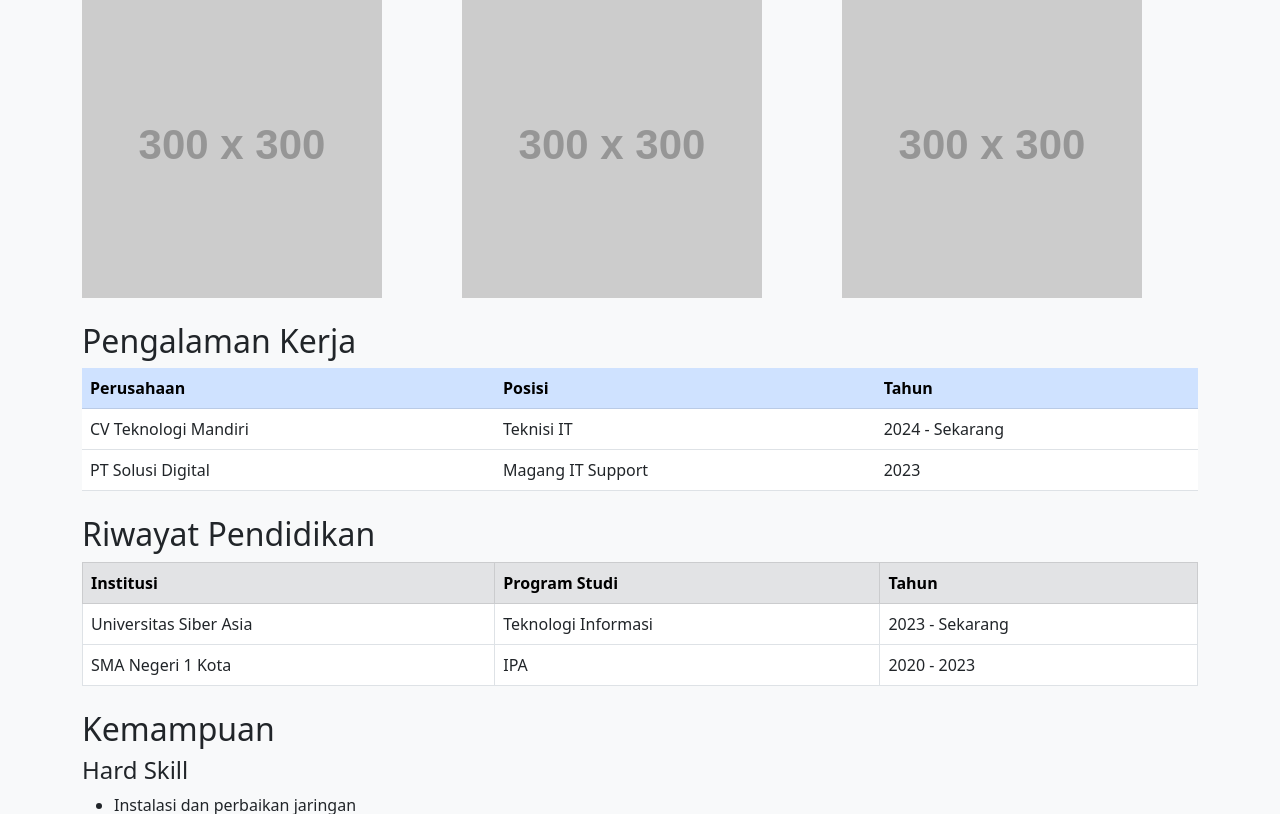
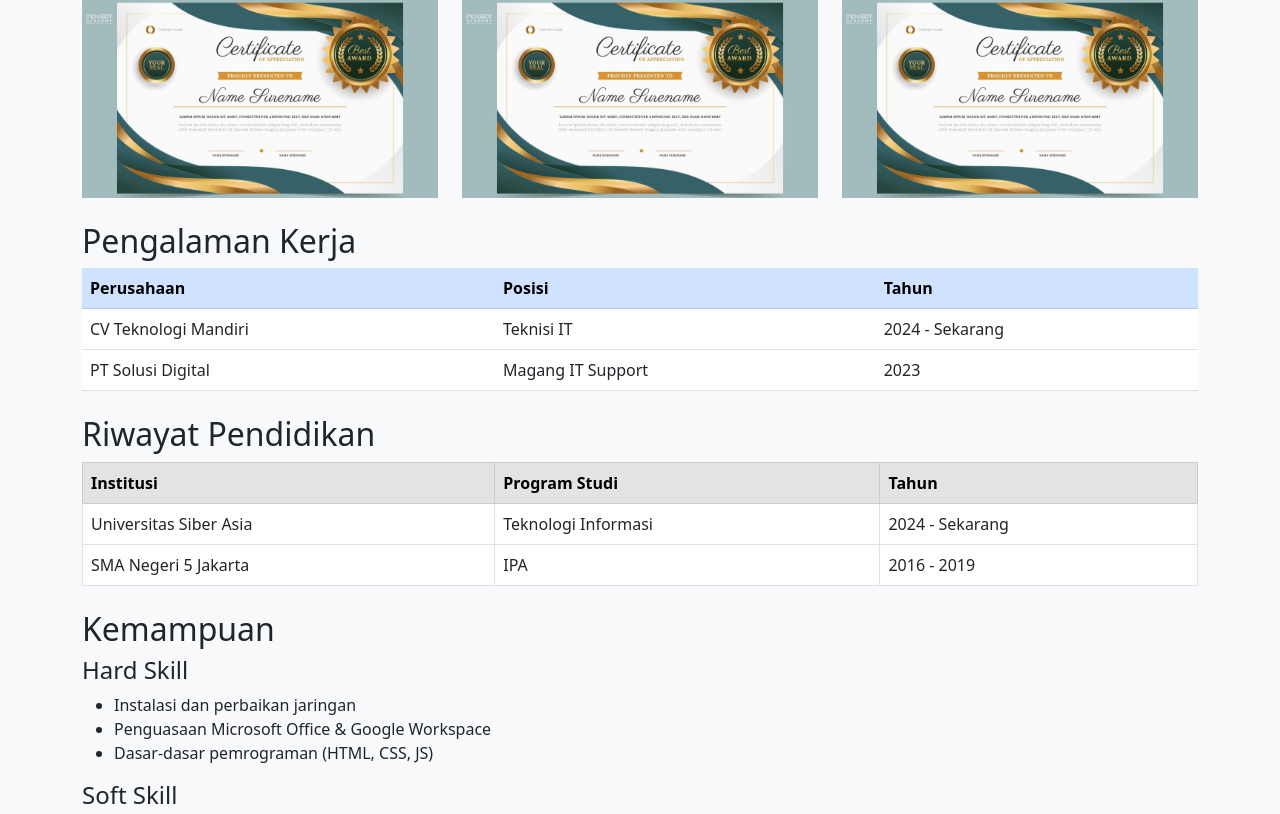
Before and after one commit to adriantoprabowo/PW1, a plain HTML site: page index.html in a window 1280 px wide. Shown: the part 549-1363 px from the top of the page. Drawn offline with nearby package versions, Linux system fonts and the light colour scheme; placeholder pictures from the web are drawn by us.

Commit message:
Update index.html

```diff
--- a/index.html
+++ b/index.html
@@ -39,13 +39,13 @@
         <h2>Galeri</h2>
         <div class="row">
             <div class="col-md-4">
-                <img src="https://via.placeholder.com/300" class="img-fluid" alt="Kegiatan 1">
+                <img src="piagam.jpg" class="img-fluid" alt="Kegiatan 1">
             </div>
             <div class="col-md-4">
-                <img src="https://via.placeholder.com/300" class="img-fluid" alt="Kegiatan 2">
+                <img src="piagam.jpg" class="img-fluid" alt="Kegiatan 2">
             </div>
             <div class="col-md-4">
-                <img src="https://via.placeholder.com/300" class="img-fluid" alt="Kegiatan 3">
+                <img src="piagam.jpg" class="img-fluid" alt="Kegiatan 3">
             </div>
         </div>
     </section>
@@ -91,12 +91,12 @@
                 <tr>
                     <td>Universitas Siber Asia</td>
                     <td>Teknologi Informasi</td>
-                    <td>2023 - Sekarang</td>
+                    <td>2024 - Sekarang</td>
                 </tr>
                 <tr>
-                    <td>SMA Negeri 1 Kota</td>
+                    <td>SMA Negeri 5 Jakarta</td>
                     <td>IPA</td>
-                    <td>2020 - 2023</td>
+                    <td>2016 - 2019</td>
                 </tr>
             </tbody>
         </table>
@@ -125,7 +125,7 @@
         <h2>Link Terkait</h2>
         <ul>
             <li><a href="#">Link ke Portofolio</a></li>
-            <li><a href="https://siberasia.ac.id" target="_blank">Universitas Siber Asia</a></li>
+            <li><a href="https://unsia.ac.id/" target="_blank">Universitas Siber Asia</a></li>
             <li><a href="https://www.linkedin.com/" target="_blank">Profil LinkedIn</a></li>
         </ul>
     </section>
```
